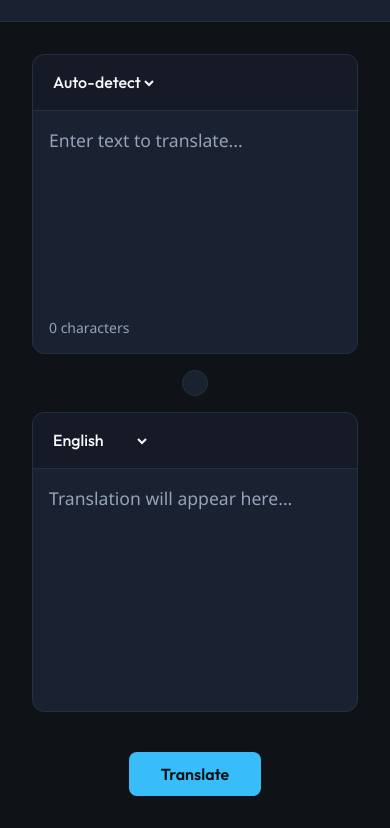
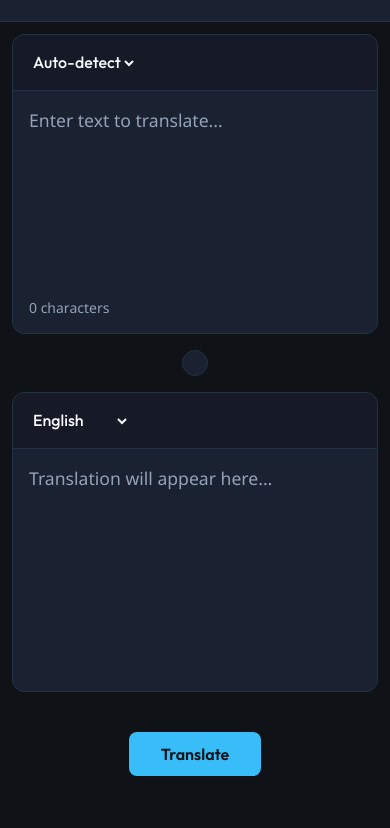
Before and after one commit to bdebayan63/Lingua-Flow, a plain HTML site: page index.html in a window 390 px wide. Shown: the part 57-885 px from the top of the page. After the commit the page ends 845 px from the top, so only its background shows below. Drawn offline with nearby package versions, Linux system fonts and the light colour scheme; a script that the page names is missing; some icons are missing.

Commit message:
style: optimize layout container spacing for mobile viewports

```diff
--- a/styles.css
+++ b/styles.css
@@ -364,3 +364,9 @@ button:focus-visible, input:focus-visible, select:focus-visible, textarea:focus-
 .card, .panel, .glass-panel {
     transition: border-color 0.25s ease, box-shadow 0.25s ease;
 }
+
+@media (max-width: 640px) {
+    .container {
+        padding: 0.75rem !important;
+    }
+}
```
